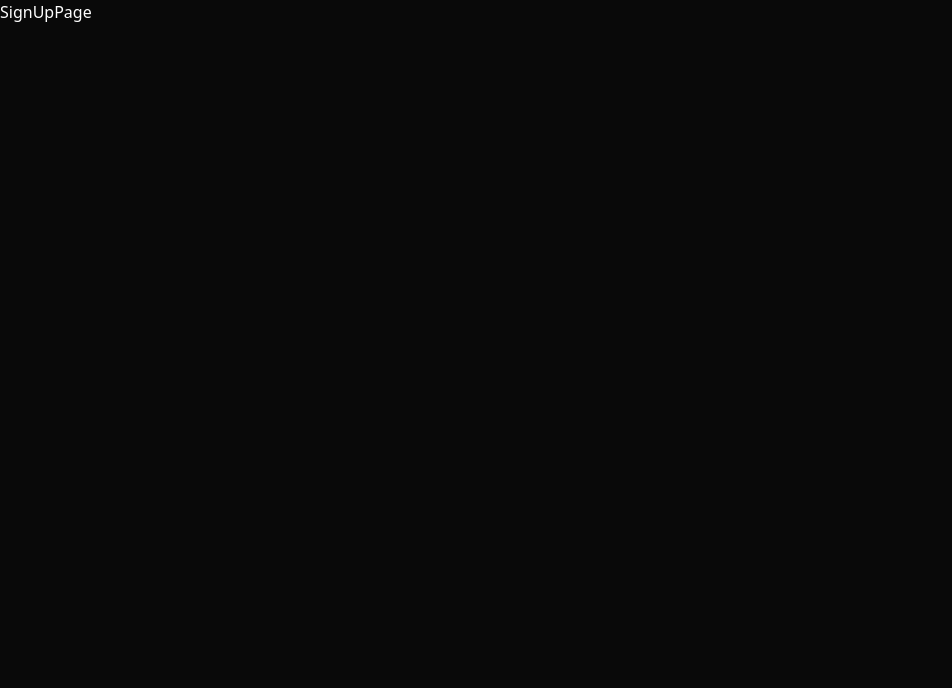
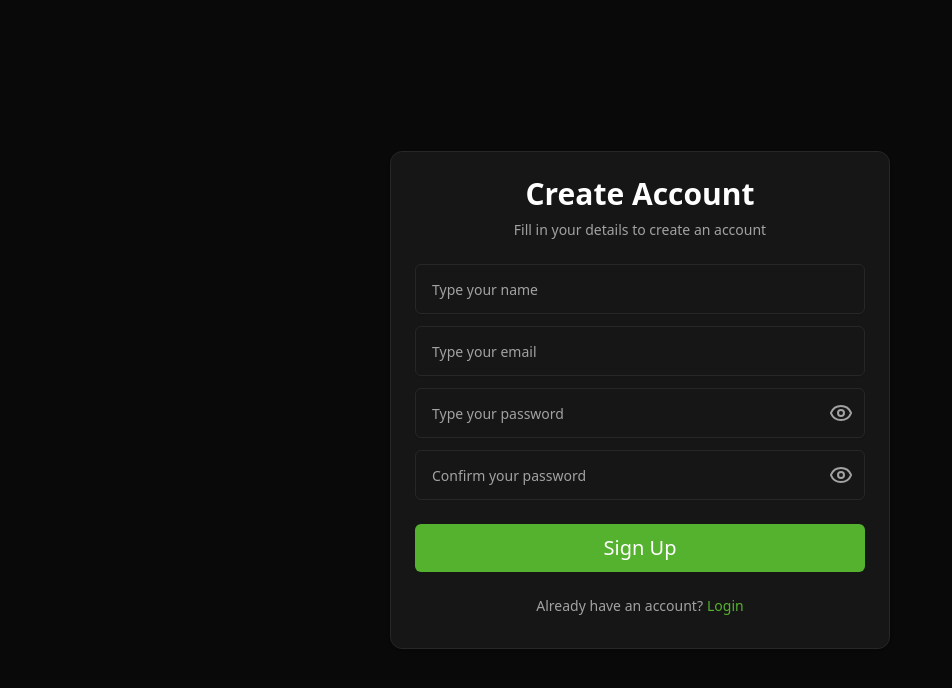
Before and after one commit to nicolasandreos/Fintrack, a React (Vite) app: page /signup in a window 1280 px wide. Shown: the top 688 px of the page, without its empty margins (0-952 px from the left). Built offline with nearby package versions, Linux system fonts and the light colour scheme; a web font is replaced by a local one.

Commit message:
feat: add inicial signup page

```diff
--- /dev/null
+++ b/src/components/FormInput.jsx
@@ -0,0 +1,7 @@
+import { Input } from "./ui/input";
+
+const FormInput = ({ placeholder, type = "text" }) => {
+  return <Input className="px-4 py-6" type={type} placeholder={placeholder} />;
+};
+
+export default FormInput;
--- /dev/null
+++ b/src/components/InputPassword.jsx
@@ -0,0 +1,24 @@
+import { Eye } from "lucide-react";
+import { useState } from "react";
+
+import { Input } from "./ui/input";
+
+const InputPassword = ({ placeholder = "Type your password" }) => {
+  const [showPassword, setShowPassword] = useState(false);
+
+  return (
+    <div className="relative">
+      <Input
+        className="px-4 py-6"
+        type={showPassword ? "text" : "password"}
+        placeholder={placeholder}
+      />
+      <Eye
+        className="text-muted-foreground absolute top-1/2 right-3 -translate-y-1/2 transform cursor-pointer"
+        onClick={() => setShowPassword((prev) => !prev)}
+      />
+    </div>
+  );
+};
+
+export default InputPassword;
--- /dev/null
+++ b/src/components/ui/card.jsx
@@ -0,0 +1,92 @@
+import * as React from "react";
+
+import { cn } from "@/lib/utils";
+
+function Card({ className, ...props }) {
+  return (
+    <div
+      data-slot="card"
+      className={cn(
+        "bg-card text-card-foreground flex flex-col gap-6 rounded-xl border py-6 shadow-sm",
+        className
+      )}
+      {...props}
+    />
+  );
+}
+
+function CardHeader({ className, ...props }) {
+  return (
+    <div
+      data-slot="card-header"
+      className={cn(
+        "@container/card-header grid auto-rows-min grid-rows-[auto_auto] items-start gap-2 px-6 has-data-[slot=card-action]:grid-cols-[1fr_auto] [.border-b]:pb-6",
+        className
+      )}
+      {...props}
+    />
+  );
+}
+
+function CardTitle({ className, ...props }) {
+  return (
+    <div
+      data-slot="card-title"
+      className={cn("leading-none font-semibold", className)}
+      {...props}
+    />
+  );
+}
+
+function CardDescription({ className, ...props }) {
+  return (
+    <div
+      data-slot="card-description"
+      className={cn("text-muted-foreground text-sm", className)}
+      {...props}
+    />
+  );
+}
+
+function CardAction({ className, ...props }) {
+  return (
+    <div
+      data-slot="card-action"
+      className={cn(
+        "col-start-2 row-span-2 row-start-1 self-start justify-self-end",
+        className
+      )}
+      {...props}
+    />
+  );
+}
+
+function CardContent({ className, ...props }) {
+  return (
+    <div
+      data-slot="card-content"
+      className={cn("px-6", className)}
+      {...props}
+    />
+  );
+}
+
+function CardFooter({ className, ...props }) {
+  return (
+    <div
+      data-slot="card-footer"
+      className={cn("flex items-center px-6 [.border-t]:pt-6", className)}
+      {...props}
+    />
+  );
+}
+
+export {
+  Card,
+  CardAction,
+  CardContent,
+  CardDescription,
+  CardFooter,
+  CardHeader,
+  CardTitle,
+};
--- /dev/null
+++ b/src/components/ui/input.jsx
@@ -0,0 +1,21 @@
+import * as React from "react";
+
+import { cn } from "@/lib/utils";
+
+function Input({ className, type, ...props }) {
+  return (
+    <input
+      type={type}
+      data-slot="input"
+      className={cn(
+        "file:text-foreground placeholder:text-muted-foreground selection:bg-primary selection:text-primary-foreground dark:bg-input/30 border-input h-9 w-full min-w-0 rounded-md border bg-transparent px-3 py-1 text-base shadow-xs transition-[color,box-shadow] outline-none file:inline-flex file:h-7 file:border-0 file:bg-transparent file:text-sm file:font-medium disabled:pointer-events-none disabled:cursor-not-allowed disabled:opacity-50 md:text-sm",
+        "focus-visible:border-ring focus-visible:ring-ring/50 focus-visible:ring-[3px]",
+        "aria-invalid:ring-destructive/20 dark:aria-invalid:ring-destructive/40 aria-invalid:border-destructive",
+        className
+      )}
+      {...props}
+    />
+  );
+}
+
+export { Input };
--- a/src/pages/SignUp.jsx
+++ b/src/pages/SignUp.jsx
@@ -1,5 +1,50 @@
+import { Link } from "react-router";
+
+import FormInput from "@/components/FormInput";
+import InputPassword from "@/components/InputPassword";
+import { Button } from "@/components/ui/button";
+import {
+  Card,
+  CardContent,
+  CardDescription,
+  CardFooter,
+  CardHeader,
+  CardTitle,
+} from "@/components/ui/card";
+import { Input } from "@/components/ui/input";
+
 const SignUpPage = () => {
-  return <h1>SignUpPage</h1>;
+  return (
+    <div className="flex h-screen w-screen items-center justify-center">
+      <Card className="w-125">
+        <CardHeader className="text-center">
+          <CardTitle className="text-3xl">Create Account</CardTitle>
+          <CardDescription>
+            Fill in your details to create an account
+          </CardDescription>
+        </CardHeader>
+        <CardContent>
+          <div className="space-y-3">
+            <FormInput placeholder="Type your name" />
+            <FormInput placeholder="Type your email" type="email" />
+            <InputPassword />
+            <InputPassword placeholder="Confirm your password" />
+          </div>
+        </CardContent>
+        <CardFooter className="flex flex-col items-center">
+          <Button className="w-full py-6 text-xl">Sign Up</Button>
+          <div className="mt-4 flex items-center justify-center">
+            <p className="text-muted-foreground text-sm">
+              Already have an account?
+            </p>
+            <Button variant="link" className="ml-1 p-0 text-sm" asChild>
+              <Link to="/login">Login</Link>
+            </Button>
+          </div>
+        </CardFooter>
+      </Card>
+    </div>
+  );
 };
 
 export default SignUpPage;
```
